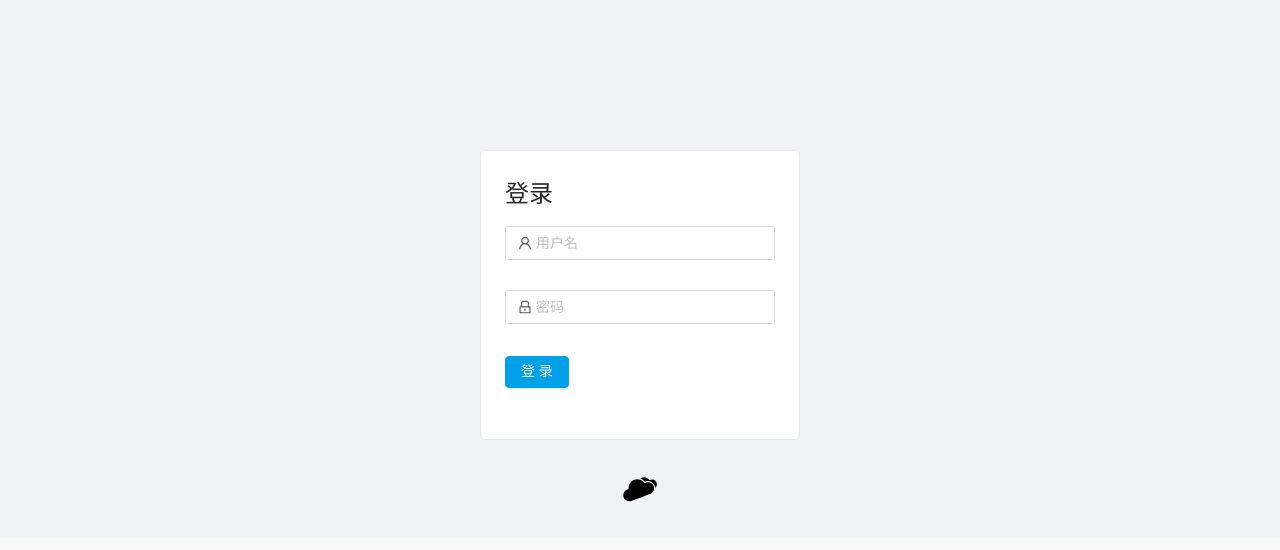
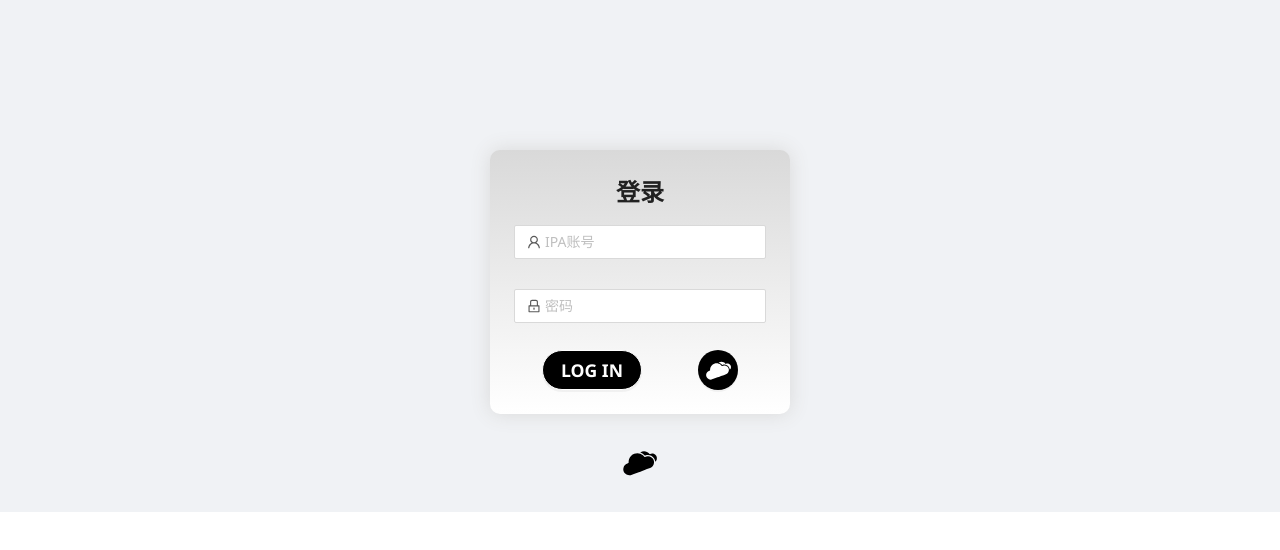
Before and after one commit to CALLMELARE/at-pro, a React (Create React App) app: page /login in a window 1280 px wide. Shown: the top 550 px of the page. Built offline with nearby package versions, Linux system fonts and the light colour scheme.

Commit message:
modify login

```diff
--- a/src/components/Dashboard/Dashboard.tsx
+++ b/src/components/Dashboard/Dashboard.tsx
@@ -1,5 +1,5 @@
-import React from 'react';
-import { Row, Col, Card } from 'antd';
+import React, { Component } from 'react';
+import { Row, Col, Card, Badge } from 'antd';
 import {
     MailOutlined
 } from '@ant-design/icons';
@@ -8,7 +8,18 @@ import Heatmap from './Heatmap';
 
 const message = false;
 
-class Dashboard extends React.PureComponent {
+interface Props {
+    collapsed: boolean,
+}
+
+
+class Dashboard extends Component<any, any> {
+    constructor(props: Props) {
+        super(props);
+        this.state = {
+            joinTime: 33
+        }
+    }
 
     greeting() {
         var hour = new Date().getHours()
@@ -43,6 +54,9 @@ class Dashboard extends React.PureComponent {
                             </a>
                         </div>
                         <Card>
+                            <p>今天是你加入天外天工作室的第<span className="join-time">{this.state.joinTime}</span>天</p>
+                            <p><span className="dashboard-bold">账号：</span>testAccount</p>
+                            <p><span className="dashboard-bold">组别：</span>北洋园-随便什么组（成员）</p>
                         </Card>
                     </Col>
                     <Col span={12}>
--- a/src/pages/Login.tsx
+++ b/src/pages/Login.tsx
@@ -1,7 +1,8 @@
 import React, { Component } from 'react';
 import { Form, Input, Button, Card, Modal } from 'antd';
 import { Layout, Alert } from 'antd';
-import twtlogo from '../assets/twtlogo_tilt.svg'
+import twtlogo from '../assets/twtlogo_tilt.svg';
+import revtwtlogo from '../assets/twtlogo_tilt_rev.svg';
 import { UserOutlined, LockOutlined, LoadingOutlined } from '@ant-design/icons';
 import '../styles/login.scss';
 
@@ -26,7 +27,7 @@ class Login extends Component<any, any> {
     error() {
         Modal.error({
             title: <p><img src={twtlogo} height="30" width="30" />At</p>,
-            content: '请检查用户名及密码是否正确',
+            content: '请检查IPA账号及密码是否正确',
             okText: "Ok",
         });
     }
@@ -38,7 +39,7 @@ class Login extends Component<any, any> {
             sessionStorage.setItem("isLogin", "1");
             sessionStorage.setItem("username", values.username);
             this.setState({ loading: false, })
-            window.location.href="/";
+            window.location.href = "/";
         } else {
             this.setState({ success: false })
         }
@@ -59,9 +60,9 @@ class Login extends Component<any, any> {
                         >
                             <Form.Item
                                 name="username"
-                                rules={[{ required: true, message: '用户名不能为空!' }]}
+                                rules={[{ required: true, message: 'IPA账号不能为空!' }]}
                             >
-                                <Input prefix={<UserOutlined className="site-form-item-icon" />} placeholder="用户名" />
+                                <Input prefix={<UserOutlined className="site-form-item-icon" />} placeholder="IPA账号" />
                             </Form.Item>
                             <Form.Item
                                 name="password"
@@ -73,9 +74,10 @@ class Login extends Component<any, any> {
                                     placeholder="密码"
                                 />
                             </Form.Item>
-                            <Form.Item>
-                                <Button type="primary" htmlType="submit" className="login-form-button">登 录{this.state.loading ? <LoadingOutlined /> : null}</Button>
-                            </Form.Item>
+                            <div className="login-buttons">
+                                <Button type="primary" htmlType="submit" className="login-form-button">LOG IN</Button>
+                                <Button type="primary" className="login-with-twt-button"><img src={revtwtlogo} height="37" width="37" /></Button>
+                            </div>
                         </Form>
                     </Card>
 
--- a/src/styles/common.scss
+++ b/src/styles/common.scss
@@ -1,4 +1,16 @@
+.ant-btn{
+    border-radius: 80px;
+}
+
 .ant-btn-primary{
-    background-color: #00A1E9;
-    border-color: #00A1E9;
+    background-color: #000000;
+    border-color: #ffffff;
 }
+
+.content-background{
+    background: none !important;
+}
+
+p{
+    font-size: 1rem;
+}
--- a/src/styles/dashboard.scss
+++ b/src/styles/dashboard.scss
@@ -9,3 +9,12 @@
     }
 
 }
+
+.join-time{
+    font-size: 1.5rem;
+    padding: 0 0.5rem;
+}
+
+.dashboard-bold{
+    font-weight: bold;
+}
--- a/src/styles/login.scss
+++ b/src/styles/login.scss
@@ -1,27 +1,53 @@
 body {
     padding: 0px;
     margin: 0px;
-    background-color: #f9f9f9;
-
+    background-color: #ffffff;
 }
 
 .login-page {
     .login-card {
         h2 {
+            display: flex;
             font-size: 1.5rem;
             justify-content: center;
+            font-weight: bold;
         }
 
-        background-color: #ffffff;
-        width: 25%;
+        -moz-box-shadow:0px 0px 20px #d9d9d9;
+        -webkit-box-shadow:0px 0px 20px #d9d9d9;
+        box-shadow:0px 0px 20px #d9d9d9;
+
+        border-radius: 10px;
+        border: none;
+        background-image: linear-gradient(#d9d9d9, #ffffff);
+        max-width: 300px;
         min-width: 300px;
         margin: 0 auto;
         margin-top: 150px;
-        border-radius: 5px;
         display: flex;
         flex-direction: column;
         justify-content: center;
         bottom: auto;
     }
 
+    .login-buttons {
+        display: flex;
+        justify-content: space-around;
+
+        .login-form-button {
+            height: 40px;
+            width: 100px;
+            font-weight: bold;
+            font-size: 1.1rem;
+            padding: 0;
+        }
+
+        .login-with-twt-button {
+            height: 40px;
+            width: 40px;
+            border: 5px;
+            padding: 0;
+            border-color: #ffffff;
+        }
+    }
 }
```
Also changed, not shown: src/assets/twtlogo_tilt_rev.svg (added).
